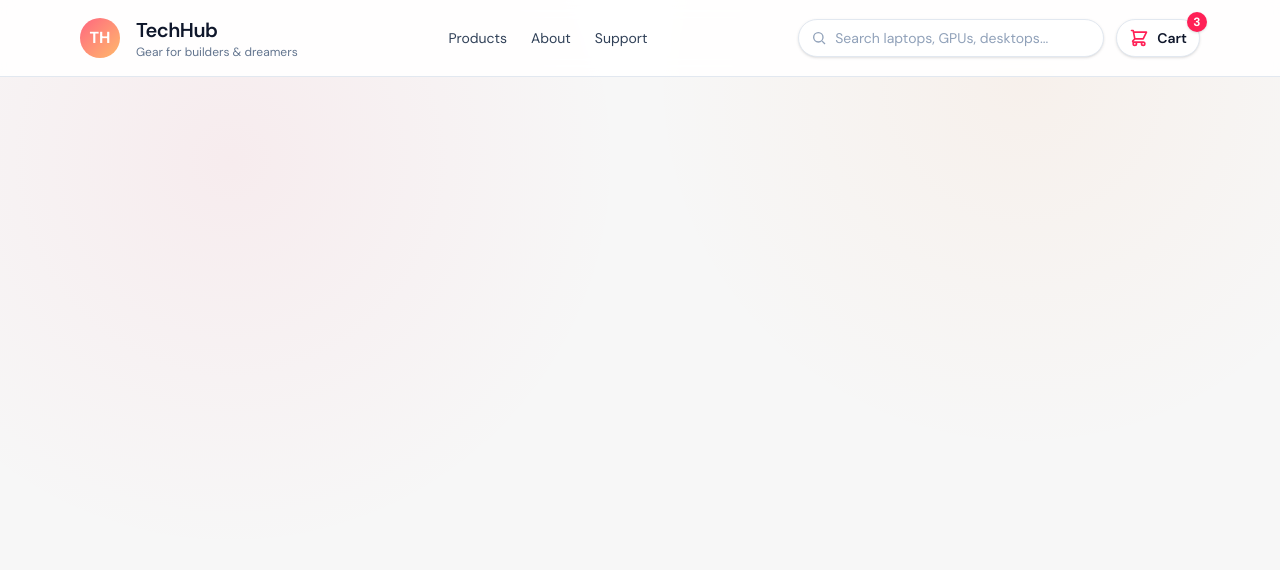
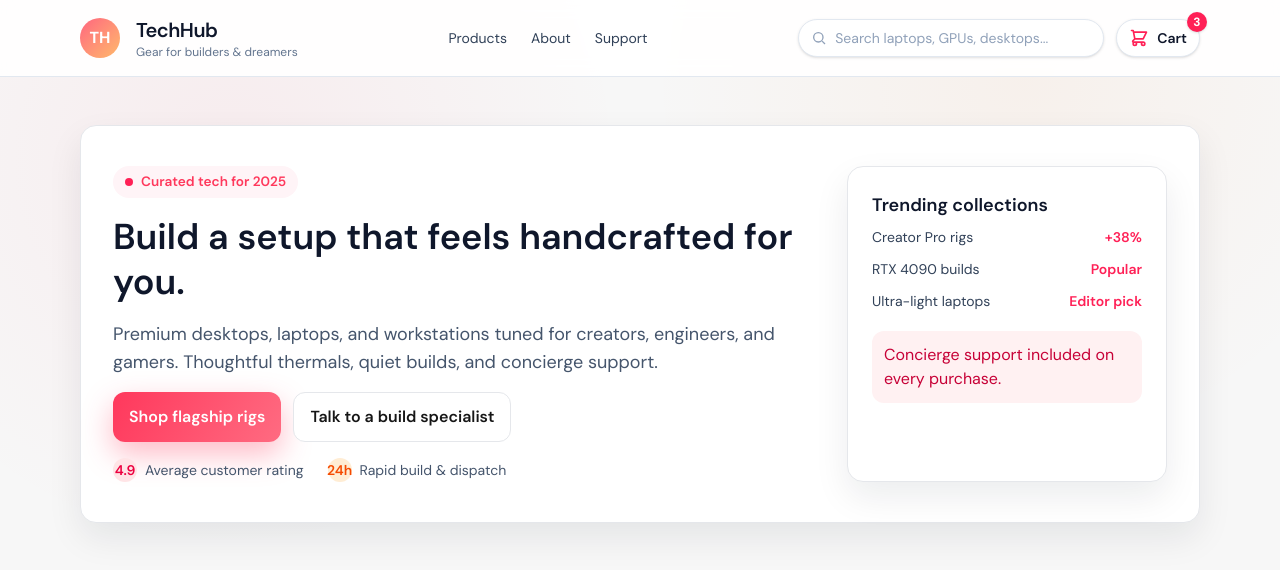
Before and after one commit to shibgatUAM/tech-hub, a React (Vite) app: page / in a window 1280 px wide. Shown: the top 570 px of the page. Built offline with nearby package versions, Linux system fonts and the light colour scheme.

Commit message:
HeroSection component is done.

```diff
--- a/src/App.jsx
+++ b/src/App.jsx
@@ -1,9 +1,13 @@
 import Navbar from './components/Navbar';
+import HeroSection from './pages/HeroSection';
 
 export default function App() {
   return (
     <>
       <Navbar />
+      <main className="max-w-6xl mx-auto px-4 py-12 space-y-10">
+        <HeroSection />
+      </main>
     </>
   );
 }
--- a/src/index.css
+++ b/src/index.css
@@ -37,3 +37,42 @@ body {
   color: var(--ink);
   min-height: 100vh;
 }
+
+.soft-card {
+  background: var(--card);
+  border: 1px solid #e5e7eb;
+  border-radius: var(--radius);
+  box-shadow: 0 15px 35px rgba(17, 24, 39, 0.08);
+}
+
+.pill {
+  display: inline-flex;
+  align-items: center;
+  gap: 8px;
+  padding: 6px 12px;
+  background: #fff4f7;
+  color: var(--accent);
+  border-radius: 999px;
+  font-weight: 600;
+  font-size: 0.85rem;
+}
+
+.button-primary {
+  background: linear-gradient(120deg, var(--accent), #ff6b81);
+  color: #ffffff;
+  border-radius: 12px;
+  font-weight: 600;
+  box-shadow: 0 12px 30px rgba(255, 56, 92, 0.35);
+}
+
+.button-primary:hover {
+  filter: brightness(1.03);
+}
+
+.button-ghost {
+  border: 1px solid #e5e7eb;
+  border-radius: 12px;
+  font-weight: 600;
+  color: var(--ink);
+  background: #ffffff;
+}
--- /dev/null
+++ b/src/pages/HeroSection.jsx
@@ -0,0 +1,66 @@
+export default function HeroSection() {
+  return (
+    <section className="soft-card px-6 sm:px-8 py-10 flex flex-col lg:flex-row gap-8">
+      <div className="flex-1 space-y-4">
+        <span className="pill">
+          <span className="h-2 w-2 rounded-full bg-rose-500"></span>
+          Curated tech for 2025
+        </span>
+        <h1 className="text-3xl sm:text-4xl font-semibold leading-tight text-slate-900">
+          Build a setup that feels handcrafted for you.
+        </h1>
+        <p className="text-lg text-slate-600 max-w-2xl">
+          Premium desktops, laptops, and workstations tuned for creators,
+          engineers, and gamers. Thoughtful thermals, quiet builds, and
+          concierge support.
+        </p>
+        <div className="flex flex-wrap gap-3">
+          <button className="button-primary px-4 py-3">
+            Shop flagship rigs
+          </button>
+          <button className="button-ghost px-4 py-3">
+            Talk to a build specialist
+          </button>
+        </div>
+        <div className="flex items-center gap-6 text-sm text-slate-600">
+          <div className="flex items-center gap-2">
+            <span className="h-6 w-6 rounded-full bg-rose-100 text-rose-600 flex items-center justify-center font-semibold">
+              4.9
+            </span>
+            <span>Average customer rating</span>
+          </div>
+          <div className="flex items-center gap-2">
+            <span className="h-6 w-6 rounded-full bg-orange-100 text-orange-600 flex items-center justify-center font-semibold">
+              24h
+            </span>
+            <span>Rapid build & dispatch</span>
+          </div>
+        </div>
+      </div>
+      <div className="w-full lg:w-80">
+        <div className="soft-card p-6 h-full">
+          <h3 className="text-lg font-semibold text-slate-900 mb-2">
+            Trending collections
+          </h3>
+          <div className="space-y-3 text-sm">
+            <div className="flex items-center justify-between">
+              <span className="text-slate-700">Creator Pro rigs</span>
+              <span className="text-rose-500 font-semibold">+38%</span>
+            </div>
+            <div className="flex items-center justify-between">
+              <span className="text-slate-700">RTX 4090 builds</span>
+              <span className="text-rose-500 font-semibold">Popular</span>
+            </div>
+            <div className="flex items-center justify-between">
+              <span className="text-slate-700">Ultra-light laptops</span>
+              <span className="text-rose-500 font-semibold">Editor pick</span>
+            </div>
+          </div>
+          <div className="mt-5 p-3 rounded-xl bg-rose-50 text-rose-700">
+            Concierge support included on every purchase.
+          </div>
+        </div>
+      </div>
+    </section>
+  );
+}
```
